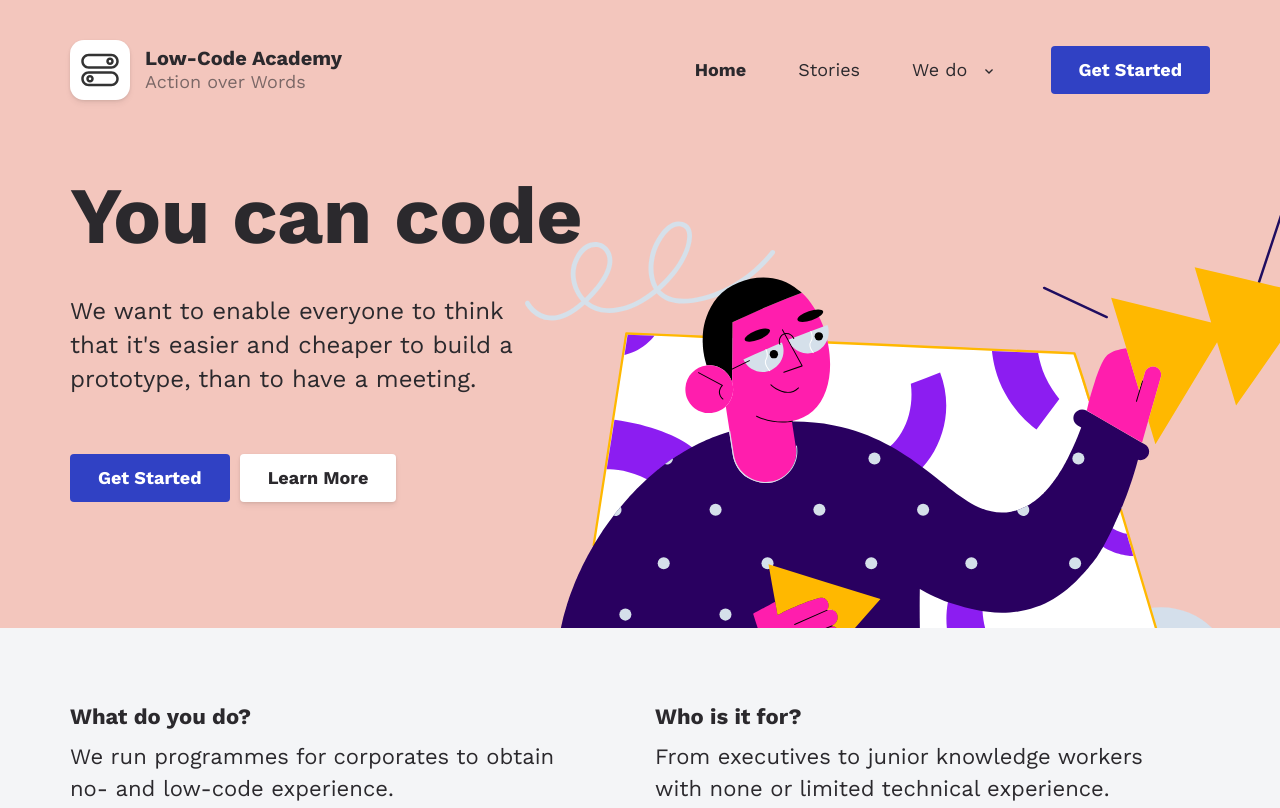
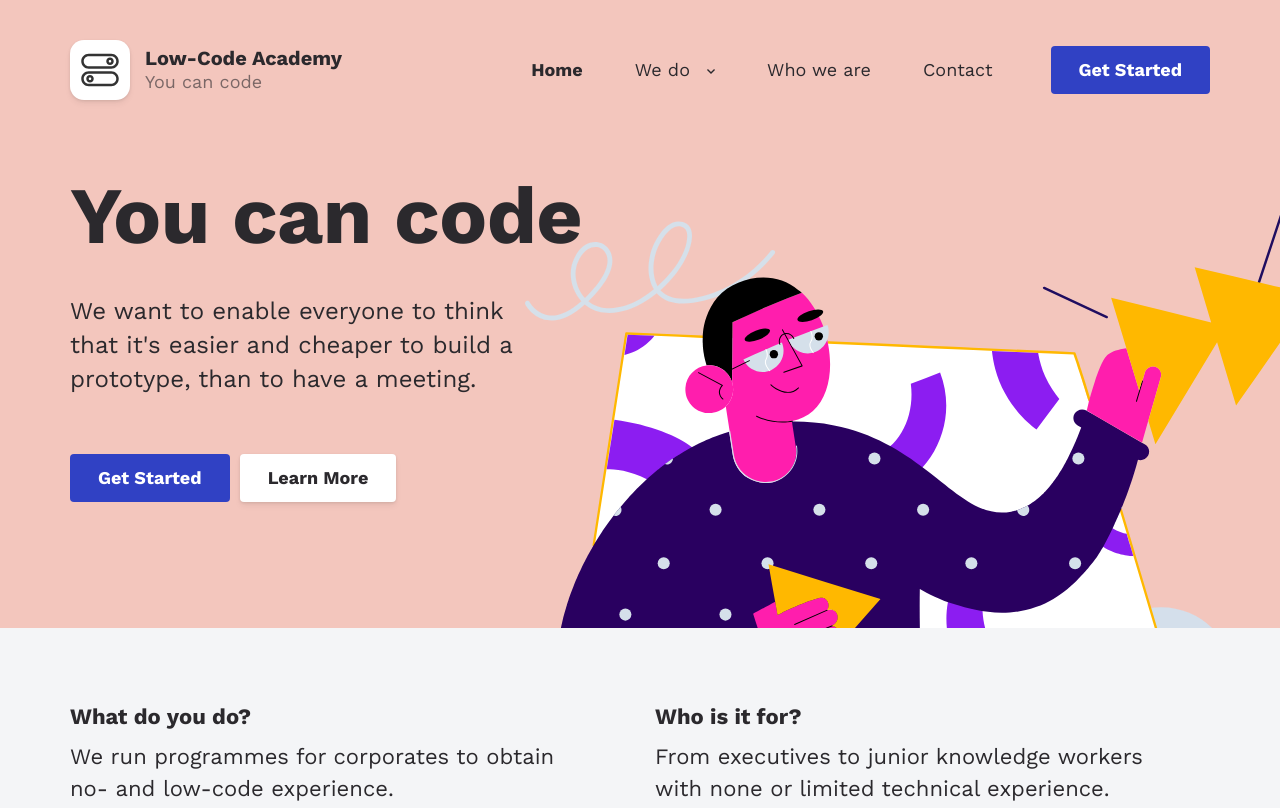
Before and after one commit to boetter/lowcodeacademy, a plain HTML site: page index.html in a window 1280 px wide. Shown: the top 808 px of the page. Drawn offline with nearby package versions, Linux system fonts and the light colour scheme.

Commit message:
progress feels good

```diff
--- a/index.html
+++ b/index.html
@@ -47,7 +47,7 @@
               </div>
               <div class="navbar-group">
                 <div class="navbar-title">Low-Code Academy</div>
-                <div class="navbar-text">Action over Words</div>
+                <div class="navbar-text">You can code</div>
               </div>
             </a>
             <button class="navbar-toggler" type="button" data-toggle="collapse" data-target="#navbarDropdown" aria-controls="navbarDropdown" aria-expanded="false" aria-label="Toggle navigation">
@@ -57,9 +57,6 @@
               <ul class="navbar-nav">
                 <li class="nav-item">
                   <a class="nav-link active" href="#">Home</a>
-                </li>
-                <li class="nav-item">
-                  <a class="nav-link" href="#">Stories</a>
                 </li>
                 <li class="nav-item">
                   <a class="nav-link nav-link-drop" href="#">
@@ -96,6 +93,12 @@
                       </div>
                     </div>
                   </div>
+                </li>
+                                <li class="nav-item">
+                  <a class="nav-link" href="#">Who we are</a>
+                </li>
+                                <li class="nav-item">
+                  <a class="nav-link" href="#">Contact</a>
                 </li>
               </ul>
               <a class="btn btn-primary" href="#">Get Started</a>
@@ -178,7 +181,7 @@
         </div>
 
 
-        <div class="section section-with-logos" style="background: #FCF0E3">
+        <div class="section" style="background: #FCF0E3">
           <div class="container">
             <div class="row">
               <div class="col-md-6 mb-5 mb-lg-0">
@@ -197,7 +200,7 @@
                         <div class="accordion-title">Build a smartphone app</div>
                       </div>
                       <div class="accordion-body">
-                        <div class="accordion-text">Bring your sales representatives up to date with a new app full of your latest leads.</div>
+                        <div class="accordion-text">Bring your sales representatives up to date with a new app full of your latest leads. SHOW A 30 SECOND VIDEO OF APP BEING MADE HERE</div>
                         <div class="accordion-preview">
                           <img class="accordion-pic" src="img/app.jpg" srcset="img/app@2x.jpg 2x" alt="">
                         </div>
@@ -419,7 +422,7 @@
                   </div>
                   <div class="navbar-group">
                     <div class="navbar-title">Low-Code Academy</div>
-                    <div class="navbar-text">Action over Words</div>
+                    <div class="navbar-text">You can code</div>
                   </div>
                 </a>
                 <div class="footer-text">We're a group of geeks on a mission to democratize technology creation.</div>
```
